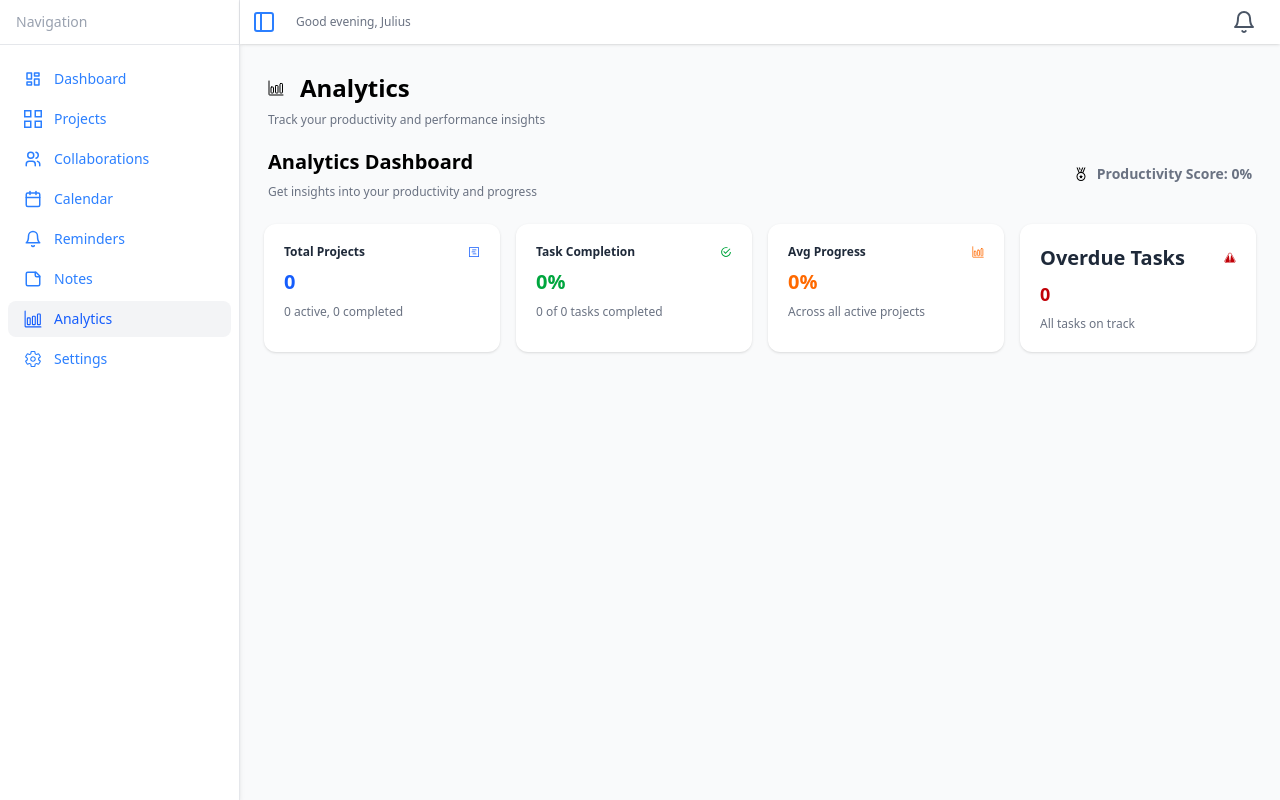
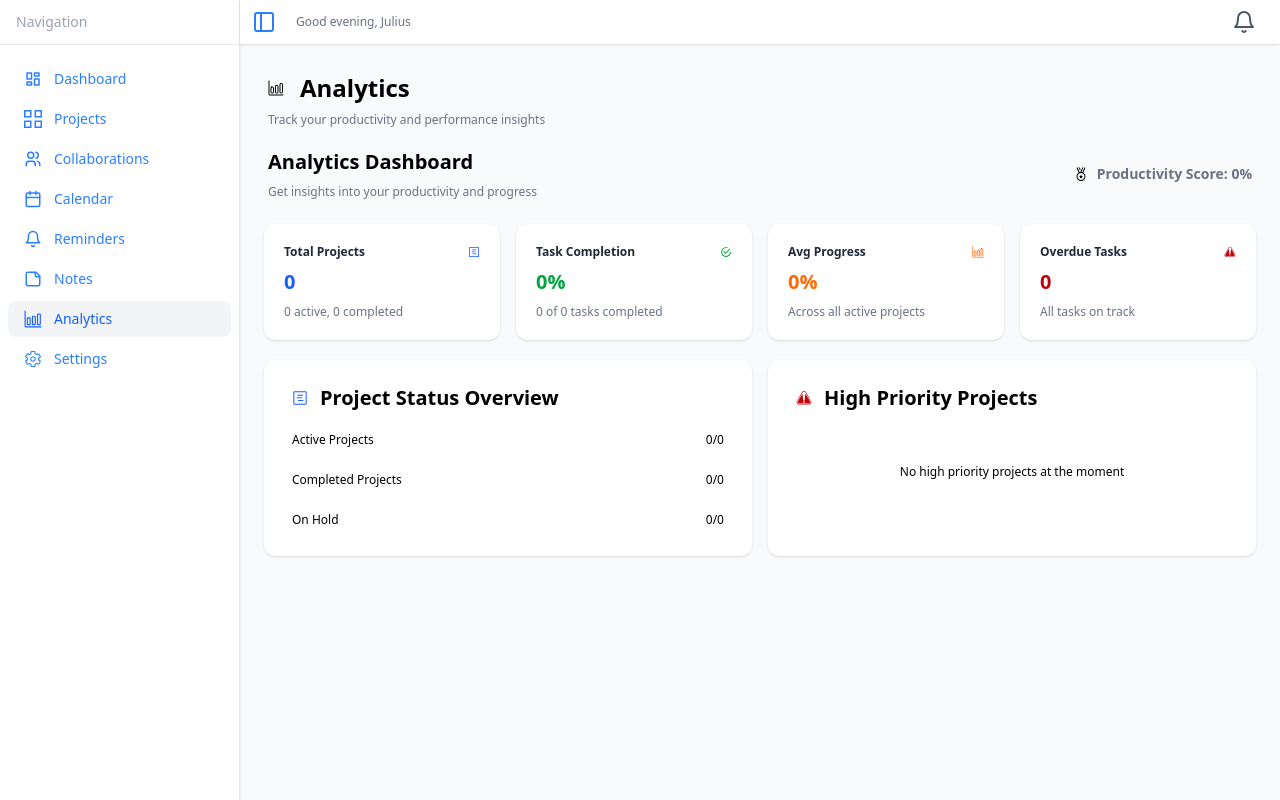
Before and after one commit to juliusmwas/KaziHub, a React (Vite) app: page /analytics in a window 1280 px wide. Built offline with nearby package versions, Linux system fonts and the light colour scheme.

Commit message:
Updated the analytics page

```diff
--- a/src/Components/Pages/Analytics.jsx
+++ b/src/Components/Pages/Analytics.jsx
@@ -56,11 +56,46 @@ export default function Analytics () {
 
                 <div className="bg-white rounded-xl p-4 px-4 shadow-sm">
                     <div className="flex items-center  justify-between">
-                        <h2  className="text-xl font-bold  p-1 text-gray-800">Overdue Tasks</h2>
+                        <h2  className="text-xs font-bold  p-1 text-gray-800">Overdue Tasks</h2>
                         <GiHazardSign  className="text-xl font-bold  p-1 text-red-700" />
                     </div>
-                    <h1 className="text-lg font-bold  p-1 text-red-700">0</h1>
+                    <h1 className="text-xl font-bold  p-1 text-red-700">0</h1>
                     <p className="text-xs   font-normal p-1 text-gray-500">All tasks on track</p>
+                </div>
+            </div>
+
+            <div className="grid grid-cols-1  gap-4 mt-5 lg:grid-cols-2">
+                <div className="bg-white rounded-xl p-4 px-4 shadow-sm">
+                    <div className="flex items-center gap-2 p-2">
+                        <GoProjectRoadmap className="text-2xl font-bold  p-1 text-blue-600" />
+                        <h1 className="text-lg lg:text-xl  font-semibold">Project Status Overview</h1>
+                    </div>
+
+                    <div className="grid ">
+                        <div className="flex items-center justify-between p-2">
+                           <p className="text-xs   font-medium p-1 ">Active Projects</p>
+                           <p className="text-xs   font-medium p-1 ">0/0</p>
+                        </div>
+                        <div className="flex items-center justify-between p-2">
+                           <p className="text-xs   font-medium p-1 ">Completed Projects</p>
+                           <p className="text-xs   font-medium p-1 ">0/0</p>
+                        </div>
+                        <div className="flex items-center justify-between p-2">
+                           <p className="text-xs   font-medium p-1 ">On Hold</p>
+                           <p className="text-xs   font-medium p-1 ">0/0</p>
+                        </div>
+
+                    </div>
+                </div>
+
+                <div className="bg-white rounded-xl p-4 px-4 shadow-sm">
+                    <div className="flex items-center gap-2 p-2">
+                         <GiHazardSign  className="text-2xl font-bold  p-1 text-red-700" />
+                         <h1 className="text-lg lg:text-xl  font-semibold">High Priority Projects</h1>
+                    </div>
+                    <div  className="grid justify-items-center p-10">
+                        <p className="text-xs font-medium p-1 ">No high priority projects at the moment</p>
+                    </div>
                 </div>
             </div>
         </div>
```
